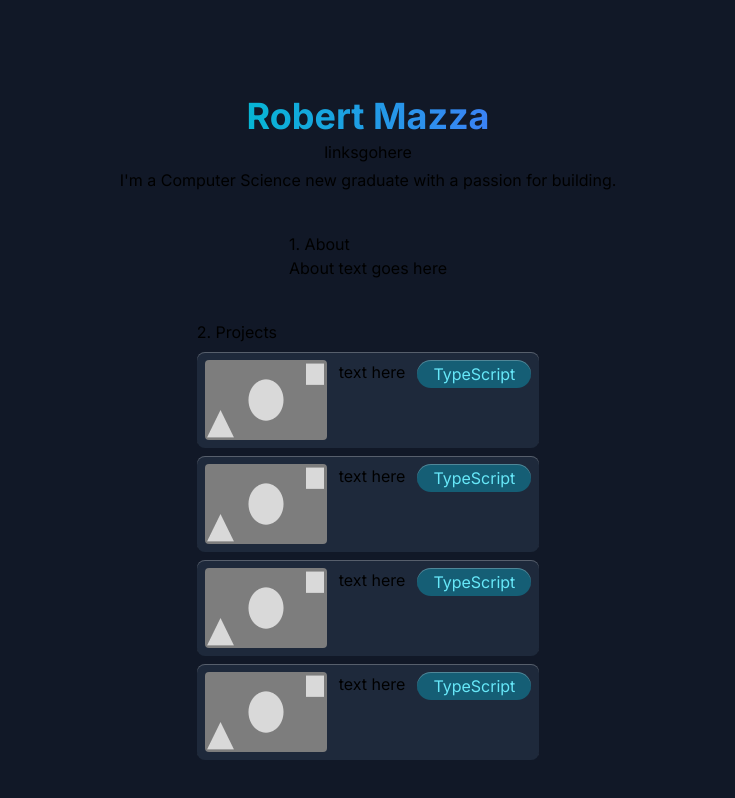
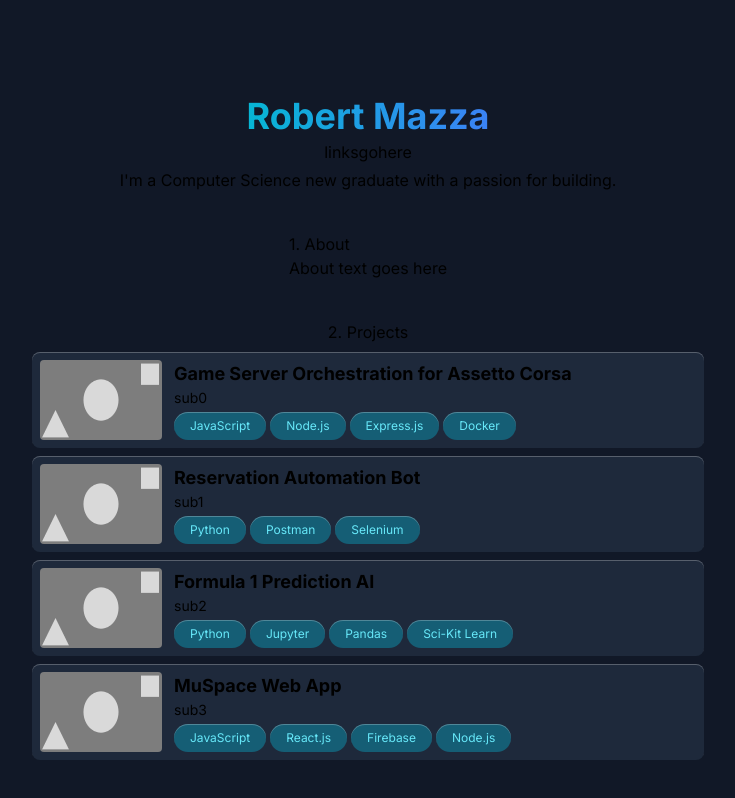
Before and after one commit to Robert336/Personal_Website, a Next.js app in the folder personal-website/: page / in a window 1280 px wide. Shown: the top 798 px of the page, without its empty margins (272-1007 px from the left). Built offline with nearby package versions, Linux system fonts and the light colour scheme.

Commit message:
move Pill to bottom of ProjectCard

```diff
--- a/personal-website/src/app/components/Pill.tsx
+++ b/personal-website/src/app/components/Pill.tsx
@@ -6,7 +6,7 @@ export default function Pill(props: PillProps){
 
     return (
         <div className="flex items-center place-content-center rounded-full py-2 px-4 h-7 bg-cyan-800 shadow-inner-top">
-            <p className="text-cyan-300">{props.text}</p>
+            <p className="text-cyan-300 text-xs">{props.text}</p>
         </div>
     )
 
--- a/personal-website/src/app/components/ProjectCard.tsx
+++ b/personal-website/src/app/components/ProjectCard.tsx
@@ -1,14 +1,33 @@
 import Pill from './Pill'
-import Image from 'next/image'
+import Image, { StaticImageData } from 'next/image'
 import image_placeholder from '../../../public/image_placeholder.png'
 
-export default function ProjectCard() {
+interface ProjectCardProps {
+  image: StaticImageData,
+  title: string,
+  subtitle: string,
+  tags: Array<string>,
+
+}
+
+export default function ProjectCard(props: ProjectCardProps) {
     return (
       <>
-        <div className="grid-cols-3 gap-3 h-24 w-full bg-slate-800 rounded-lg p-2 flex shadow-inner-top hover:bg-gradient-to-r from-cyan-500/[.15] to-purple-500/[.15]">
-            <Image src={image_placeholder} alt="preview screenshot of the project" className="max-w-[122px] rounded"/>
-            <p>text here</p>
-            <Pill text="TypeScript"/>
+        <div className="grid-cols-3 gap-3 h-24 max-w-2xl w-3/4 bg-slate-800 rounded-lg p-2 flex shadow-inner-top hover:bg-gradient-to-r from-cyan-500/[.15] to-purple-500/[.15]">
+            <Image src={props.image ? props.image : image_placeholder} alt="preview screenshot of the project" className="max-w-[122px] rounded"/>
+            <div className="flex flex-col">
+              <p className="font-bold text-lg">{props.title}</p>
+              <p className="text-sm">{props.subtitle}</p>
+              <div className="flex flex-wrap justify-start gap-1 pt-1">
+                {props.tags.map((tag) => (
+                  <Pill text={tag} key={tag}/> // using tag as the key because they are unique per project
+                ))}
+            </div>
+            </div>
+
+
+
+
         </div>
       </>
     )
--- a/personal-website/src/app/page.tsx
+++ b/personal-website/src/app/page.tsx
@@ -17,12 +17,12 @@ export default function Home() {
           <h3>1. About</h3>
           <p>About text goes here</p>
       </div>
-      <div className="flex flex-col gap-2 pt-10">
+      <div className="flex flex-col items-center gap-2 pt-10 w-screen">
         <h3>2. Projects</h3>
-        <ProjectCard/>
-        <ProjectCard/>
-        <ProjectCard/>
-        <ProjectCard/>
+        <ProjectCard title='Game Server Orchestration for Assetto Corsa' subtitle='sub0' tags={['JavaScript', 'Node.js', 'Express.js', 'Docker']} />
+        <ProjectCard title='Reservation Automation Bot' subtitle='sub1' tags={['Python', 'Postman', 'Selenium']}/>
+        <ProjectCard title='Formula 1 Prediction AI' subtitle='sub2' tags={['Python', 'Jupyter', 'Pandas', 'Sci-Kit Learn']}/>
+        <ProjectCard title='MuSpace Web App' subtitle='sub3' tags={['JavaScript', 'React.js', 'Firebase', 'Node.js']}/>
       </div>
 
 
```
